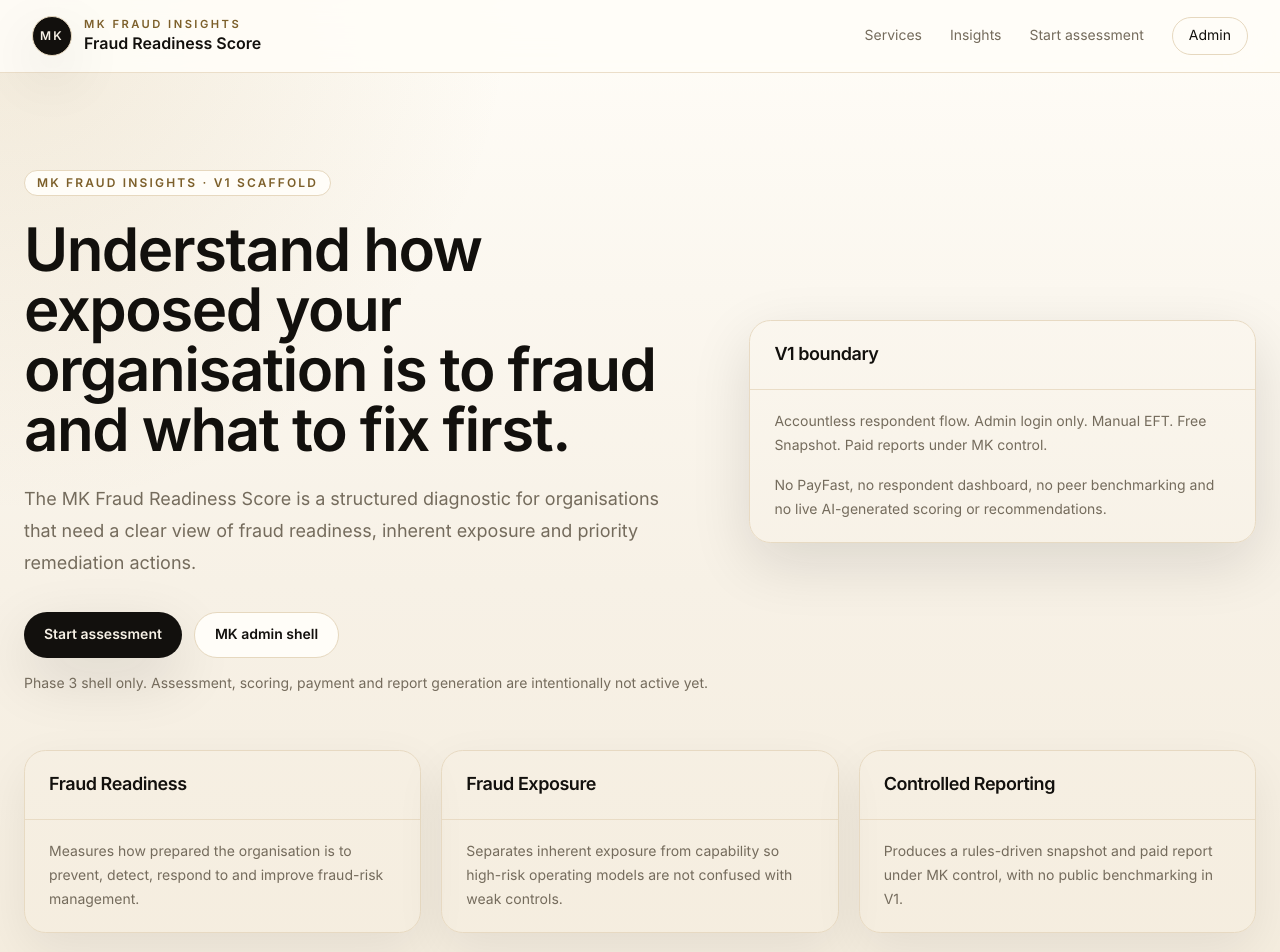
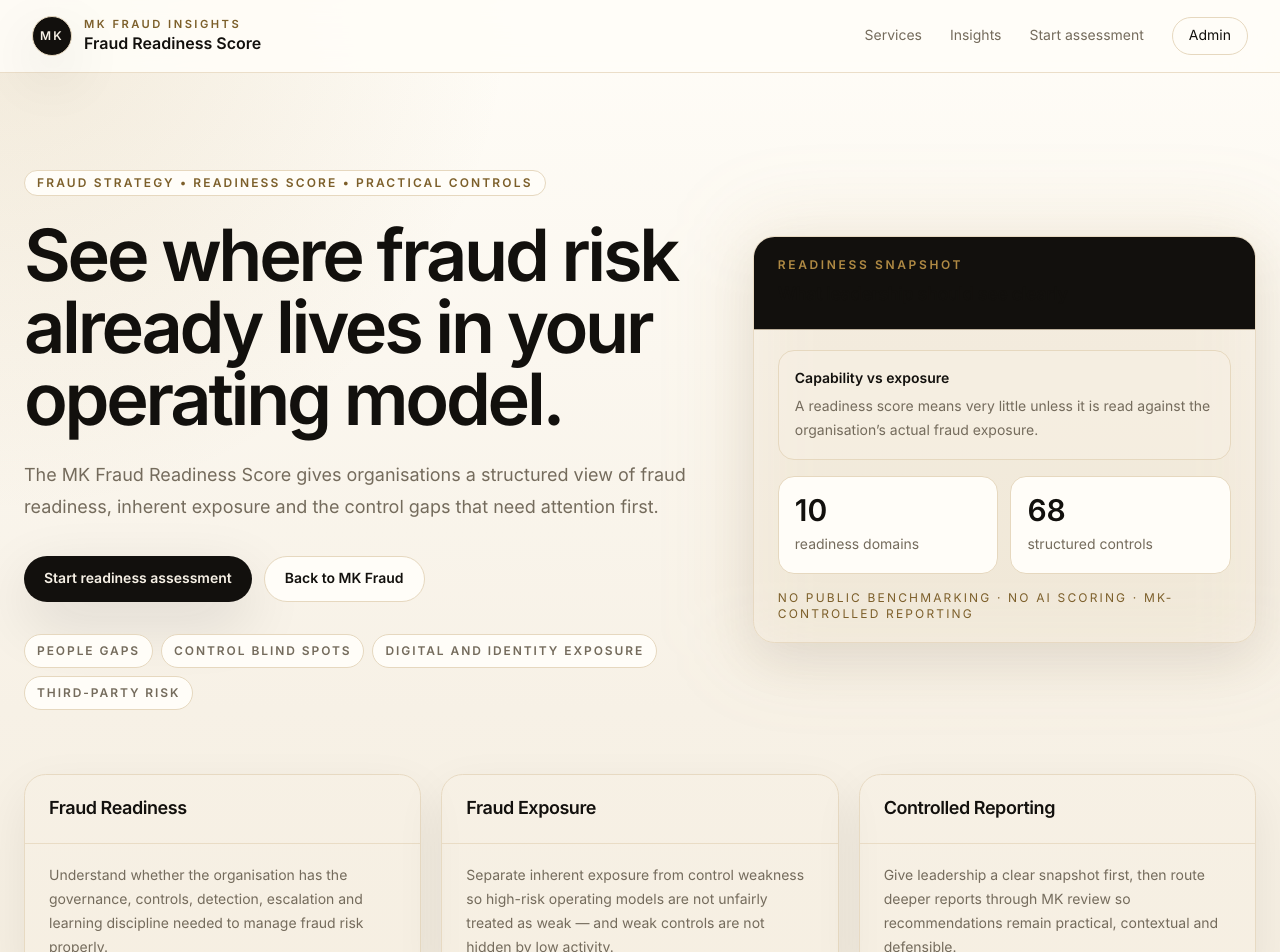
Before and after one commit to Tondani1995/mk-fraud-readiness-score, a Next.js app: page / in a window 1280 px wide. Shown: the top 952 px of the page. Built offline with nearby package versions, Linux system fonts and the light colour scheme; no server answers.

Commit message:
Replace scaffold homepage with MK Fraud branded landing page

```diff
--- a/src/app/page.tsx
+++ b/src/app/page.tsx
@@ -7,55 +7,79 @@
 const pillars = [
   {
     title: 'Fraud Readiness',
-    text: 'Measures how prepared the organisation is to prevent, detect, respond to and improve fraud-risk management.'
+    text: 'Understand whether the organisation has the governance, controls, detection, escalation and learning discipline needed to manage fraud risk properly.'
   },
   {
     title: 'Fraud Exposure',
-    text: 'Separates inherent exposure from capability so high-risk operating models are not confused with weak controls.'
+    text: 'Separate inherent exposure from control weakness so high-risk operating models are not unfairly treated as weak — and weak controls are not hidden by low activity.'
   },
   {
     title: 'Controlled Reporting',
-    text: 'Produces a rules-driven snapshot and paid report under MK control, with no public benchmarking in V1.'
+    text: 'Give leadership a clear snapshot first, then route deeper reports through MK review so recommendations remain practical, contextual and defensible.'
   }
 ];
 
+const signals = ['People gaps', 'Control blind spots', 'Digital and identity exposure', 'Third-party risk'];
+
 export default function HomePage() {
   return (
+    <>
       <SectionShell className="py-16 md:py-24">
-      <div className="grid gap-10 lg:grid-cols-[1.15fr_0.85fr] lg:items-center">
+        <div className="grid gap-12 lg:grid-cols-[1.15fr_0.85fr] lg:items-center">
           <div>
-          <Badge>MK Fraud Insights · V1 Scaffold</Badge>
-          <h1 className="mt-6 max-w-4xl text-4xl font-semibold tracking-tight text-mk-ink md:text-6xl">
-            Understand how exposed your organisation is to fraud and what to fix first.
+            <Badge>Fraud Strategy • Readiness Score • Practical Controls</Badge>
+            <h1 className="mt-6 max-w-4xl text-4xl font-semibold tracking-[-0.045em] text-mk-ink md:text-6xl lg:text-7xl">
+              See where fraud risk already lives in your operating model.
             </h1>
             <p className="mt-6 max-w-2xl text-lg leading-8 text-mk-muted">
-            The MK Fraud Readiness Score is a structured diagnostic for organisations that need a clear view of fraud readiness, inherent exposure and priority remediation actions.
+              The MK Fraud Readiness Score gives organisations a structured view of fraud readiness, inherent exposure and the control gaps that need attention first.
             </p>
             <div className="mt-8 flex flex-col gap-3 sm:flex-row">
               <Button asChild>
-              <Link href="/start">Start assessment</Link>
+                <Link href="/start">Start readiness assessment</Link>
               </Button>
               <Button asChild variant="secondary">
-              <Link href="/admin">MK admin shell</Link>
+                <a href="https://www.mkfraud.co.za">Back to MK Fraud</a>
               </Button>
             </div>
-          <p className="mt-4 text-sm text-mk-muted">
-            Phase 3 shell only. Assessment, scoring, payment and report generation are intentionally not active yet.
-          </p>
+            <div className="mt-8 flex flex-wrap gap-2 text-xs font-semibold uppercase tracking-[0.16em] text-mk-muted">
+              {signals.map((signal) => (
+                <span key={signal} className="rounded-full border border-mk-line bg-mk-paper px-3 py-2">
+                  {signal}
+                </span>
+              ))}
+            </div>
           </div>
 
-        <Card className="shadow-soft">
-          <CardHeader>
-            <CardTitle>V1 boundary</CardTitle>
+          <div className="relative">
+            <div className="absolute -inset-4 rounded-[2rem] bg-mk-brass/10 blur-2xl" />
+            <Card className="relative border-mk-brass/30">
+              <CardHeader className="bg-mk-ink text-mk-cream">
+                <p className="text-xs font-semibold uppercase tracking-[0.22em] text-mk-brass">Readiness Snapshot</p>
+                <CardTitle className="mt-2 text-2xl text-mk-cream">What leadership should see clearly</CardTitle>
               </CardHeader>
               <CardContent className="space-y-4 text-sm leading-6 text-mk-muted">
-            <p>Accountless respondent flow. Admin login only. Manual EFT. Free Snapshot. Paid reports under MK control.</p>
-            <p>No PayFast, no respondent dashboard, no peer benchmarking and no live AI-generated scoring or recommendations.</p>
+                <div className="rounded-2xl border border-mk-line bg-mk-cream/55 p-4">
+                  <p className="font-semibold text-mk-ink">Capability vs exposure</p>
+                  <p className="mt-1">A readiness score means very little unless it is read against the organisation’s actual fraud exposure.</p>
+                </div>
+                <div className="grid gap-3 sm:grid-cols-2">
+                  <div className="rounded-2xl border border-mk-line bg-mk-paper p-4">
+                    <p className="text-3xl font-semibold text-mk-ink">10</p>
+                    <p className="mt-1">readiness domains</p>
+                  </div>
+                  <div className="rounded-2xl border border-mk-line bg-mk-paper p-4">
+                    <p className="text-3xl font-semibold text-mk-ink">68</p>
+                    <p className="mt-1">structured controls</p>
+                  </div>
+                </div>
+                <p className="text-xs uppercase tracking-[0.18em] text-mk-brassDark">No public benchmarking · no AI scoring · MK-controlled reporting</p>
               </CardContent>
             </Card>
           </div>
+        </div>
 
-      <div className="mt-14 grid gap-5 md:grid-cols-3">
+        <div className="mt-16 grid gap-5 md:grid-cols-3">
           {pillars.map((pillar) => (
             <Card key={pillar.title}>
               <CardHeader>
@@ -68,5 +92,18 @@
           ))}
         </div>
       </SectionShell>
+
+      <section className="border-y border-mk-line bg-mk-ink py-14 text-mk-cream">
+        <div className="mx-auto grid max-w-7xl gap-8 px-5 md:grid-cols-[0.8fr_1.2fr] md:px-8">
+          <div>
+            <p className="text-xs font-semibold uppercase tracking-[0.24em] text-mk-brass">Why this exists</p>
+            <h2 className="mt-4 text-3xl font-semibold tracking-tight md:text-4xl">Fraud is already embedded in everyday operations.</h2>
+          </div>
+          <p className="text-base leading-8 text-mk-line/80">
+            The score is not a tick-box compliance exercise. It is built to help organisations see where controls are weak, where people are exposed, where digital and third-party risks enter, and where action should start before losses become visible.
+          </p>
+        </div>
+      </section>
+    </>
   );
 }
```
Lines whose indentation alone changed are shown as unchanged.
